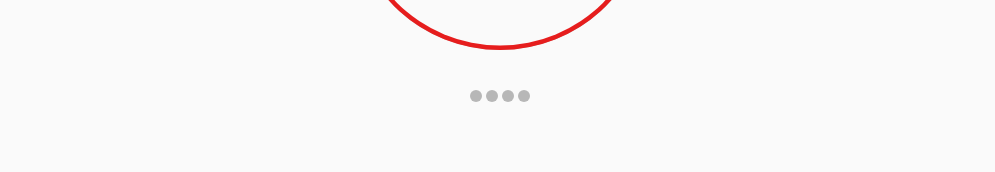
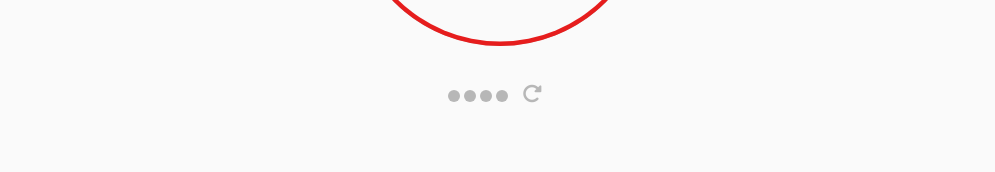
Before and after one commit to ademirkan/Deepflow-Nextjs, a Next.js app: page / in a window 1280 px wide. Shown: the part 497-669 px from the top of the page, without its empty margins (140-1135 px from the left). Built offline with nearby package versions, Linux system fonts and the light colour scheme.

Commit message:
added simple schedule controller

```diff
--- a/components/SchedulerProgress.tsx
+++ b/components/SchedulerProgress.tsx
@@ -1,11 +1,12 @@
 import { useContext, useEffect, useState } from "react";
 import { SchedulerContext } from "../contexts/SchedulerContext";
 import { SettingsContext } from "../contexts/SettingsContext";
+import TextButton from "./Buttons/TextButton";
 
 export const SchedulerProgress = (props: any) => {
     const { schedulerSettings } = useContext(SettingsContext);
     const { activeSchedulerConfig } = schedulerSettings;
-    const { scheduleIndex } = useContext(SchedulerContext);
+    const { scheduleIndex, resetSchedule } = useContext(SchedulerContext);
     const [schedule, setSchedule] = useState(activeSchedulerConfig.schedule);
 
     useEffect(() => {
@@ -14,11 +15,13 @@
 
     // number of dots = len(scheduler)
     const circleStyle = "h-3 w-3 mx-0.5";
-    const numComplete = scheduleIndex;
-    const numTotal = schedule.length;
+    const ICON_RADIUS = "22px";
 
     return (
-        <div className="relative flex flex-row justify-center w-72 mt-10">
+        <div className="relative flex flex-row justify-center items-center w-72">
+            <div
+                className={`flex flex-row justify-center items-center relative left-[${ICON_RADIUS}]`}
+            >
                 {[...schedule]
                     .splice(0, scheduleIndex)
                     .filter((session) => {
@@ -65,5 +68,17 @@
                         );
                     })}
             </div>
+            <div className={`flex items-center relative left-[${ICON_RADIUS}]`}>
+                <TextButton
+                    size="lg"
+                    icon={
+                        <div className="p-3">
+                            <i className="fa-solid fa-rotate-right"></i>
+                        </div>
+                    }
+                    onClick={resetSchedule}
+                ></TextButton>
+            </div>
+        </div>
     );
 };
--- a/components/TimerViews/CircularCountdownView.tsx
+++ b/components/TimerViews/CircularCountdownView.tsx
@@ -4,7 +4,6 @@
 import styles from "../../styles/CircularTimerView.module.css";
 import { formatTime } from "../../helpers/formatTime";
 import { ITimerViewProps } from "../../Typescript/interfaces/ITimerViewProps";
-import { SessionLabel } from "../SessionLabel";
 import TextButton from "../Buttons/TextButton";
 
 interface ICircularCountdownViewProps extends ITimerViewProps {
--- a/contexts/SchedulerContext.tsx
+++ b/contexts/SchedulerContext.tsx
@@ -13,6 +13,7 @@
     currentSession: DEFAULT_CURRENT_SESSION,
     next: () => {},
     scheduleIndex: 0,
+    resetSchedule: () => {},
 });
 
 interface Props {
@@ -25,7 +26,7 @@
         schedulerSettings.activeSchedulerConfig.schedule
     );
     const [scheduleIndex, setScheduleIndex] = useState(0);
-    const scheduler = useScheduler(schedule, 0);
+    const [scheduler, setScheduler] = useScheduler(schedule, 0);
 
     const next = () => {
         scheduler.next();
@@ -36,12 +37,18 @@
         setSchedule(schedulerSettings.activeSchedulerConfig.schedule);
     }, [schedulerSettings.activeSchedulerConfig]);
 
+    const resetSchedule = () => {
+        setScheduleIndex(0);
+        setScheduler(schedule, 0);
+    };
+
     return (
         <SchedulerContext.Provider
             value={{
                 currentSession: scheduler.currentSession,
                 next,
                 scheduleIndex,
+                resetSchedule,
             }}
         >
             {children}
--- a/hooks/useScheduler.tsx
+++ b/hooks/useScheduler.tsx
@@ -9,6 +9,7 @@
     schedule: TimerSession[],
     startIndex: number
 ) {
+    const [activeSchedule, setActiveSchedule] = useState(schedule);
     const [scheduleIndex, setScheduleIndex] = useState(
         startIndex % schedule.length
     );
@@ -32,5 +33,11 @@
     };
 
     const currentSession = schedule[scheduleIndex];
-    return { currentSession, next };
+    const scheduler = { currentSession, next };
+    const setScheduler = (schedule: TimerSession[], startIndex: number) => {
+        setActiveSchedule(schedule);
+        setScheduleIndex(startIndex % schedule.length);
+    };
+
+    return [scheduler, setScheduler];
 }
--- a/pages/index.tsx
+++ b/pages/index.tsx
@@ -12,7 +12,7 @@
     return (
         <>
             <PageLayout isTimerActive={isRunning} actionArea={<QuickConfig />}>
-                <main className="flex justify-center items-center flex-col">
+                <main className="relative flex justify-center items-center flex-col gap-6 top-2">
                     <Timer />
                     <SchedulerProgress />
                 </main>
```
Lines whose indentation alone changed are shown as unchanged.
